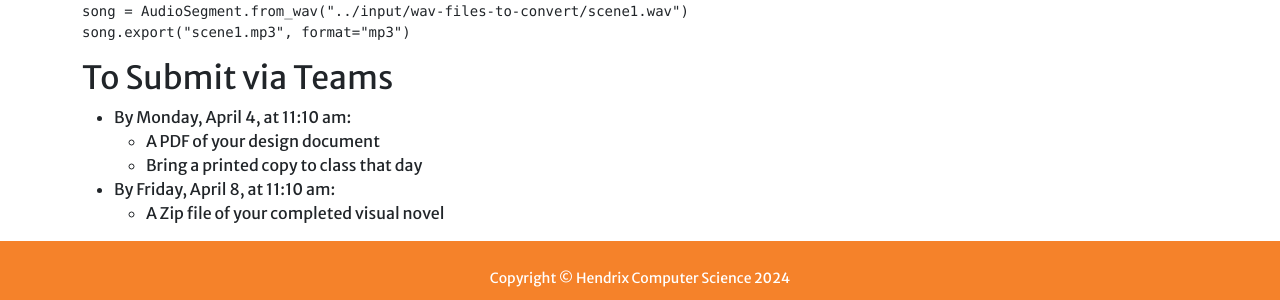
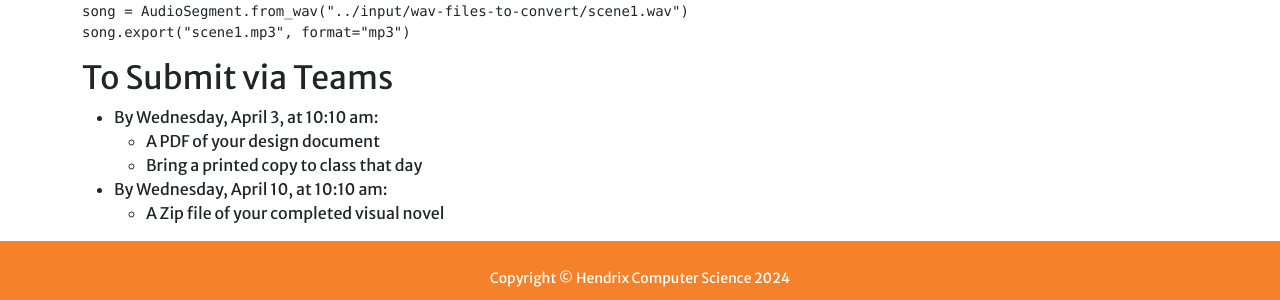
Before and after one commit to Hendrix-CS/csci270, a Jekyll site: the page built from labs/novel.md, in a window 1280 px wide and 900 px high, scrolled down 825 px. Shown: the part 587-887 px from the top of the window. Built offline with Jekyll 4.4.1, drawn with Linux system fonts in a browser that asks for light colours; a script that is not in the unit is left out; our own code applies the rules of GitHub Pages for plain Markdown files.

Commit message:
updated visual novel dates

```diff
--- a/labs/novel.md
+++ b/labs/novel.md
@@ -90,8 +90,8 @@ song.export("scene1.mp3", format="mp3")
 
 ## To Submit via Teams
 
-* By Monday, April 4, at 11:10 am:
+* By Wednesday, April 3, at 10:10 am:
   * A PDF of your design document
   * Bring a printed copy to class that day
-* By Friday, April 8, at 11:10 am:
+* By Wednesday, April 10, at 10:10 am:
   * A Zip file of your completed visual novel
```
